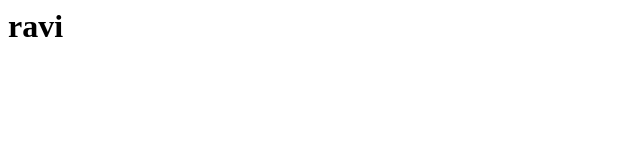
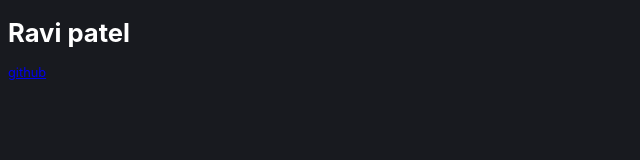
Before and after one commit to PatelRavip1/dev, a plain HTML site: page index.html in a window 1280 px wide. Shown: the whole page, without its empty margins (0-640 px from the left). Drawn offline with Linux system fonts and the light colour scheme.

Commit message:
init setup

```diff
--- a/index.html
+++ b/index.html
@@ -1,2 +1,16 @@
-<html><h1>ravi</h1>
+<!DOCTYPE html>
+<html>
+
+<head>
+    <link rel="stylesheet" href="styles.css">
+    <title>ravi patel</title>
+</head>
+
+<body>
+    <h1>Ravi patel</h1>
+    <p>
+        <a href="https://github.com/patelravip1">github</a>
+    </p>
+</body>
+
 </html>
--- /dev/null
+++ b/styles.css
@@ -0,0 +1,8 @@
+body {
+    background-color: #181a1f;
+    font-family: -apple-system, BlinkMacSystemFont, "Avenir Next", Avenir, "Segoe UI", "Helvetica Neue", Helvetica, Cantarell, Ubuntu, Roboto, Noto, Arial, sans-serif;
+    font-size: 80%;
+    /* Adjusted to a round number for better scalability */
+    color: #ffffff;
+    /* Consider adding this for text readability on dark background */
+}
```
Also changed, not shown: 2 other files.
